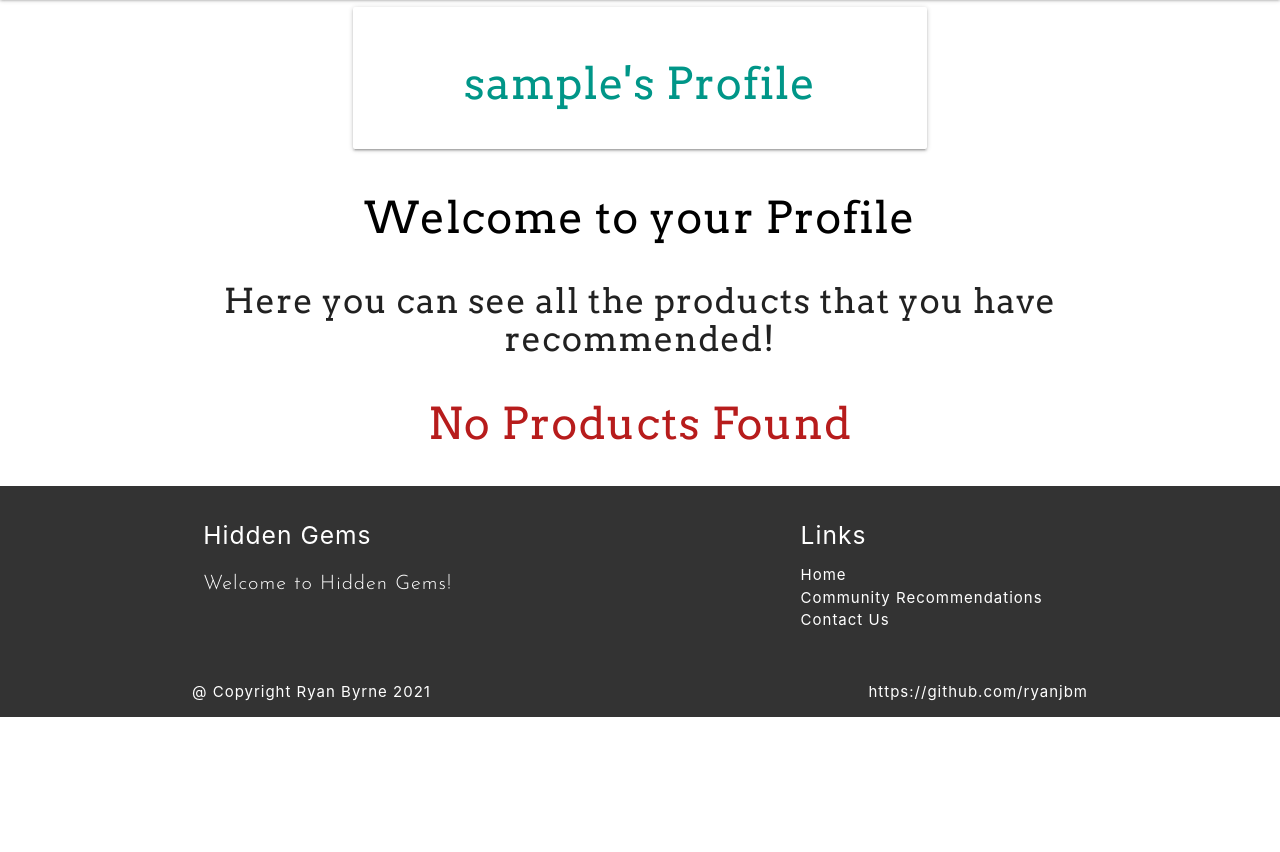
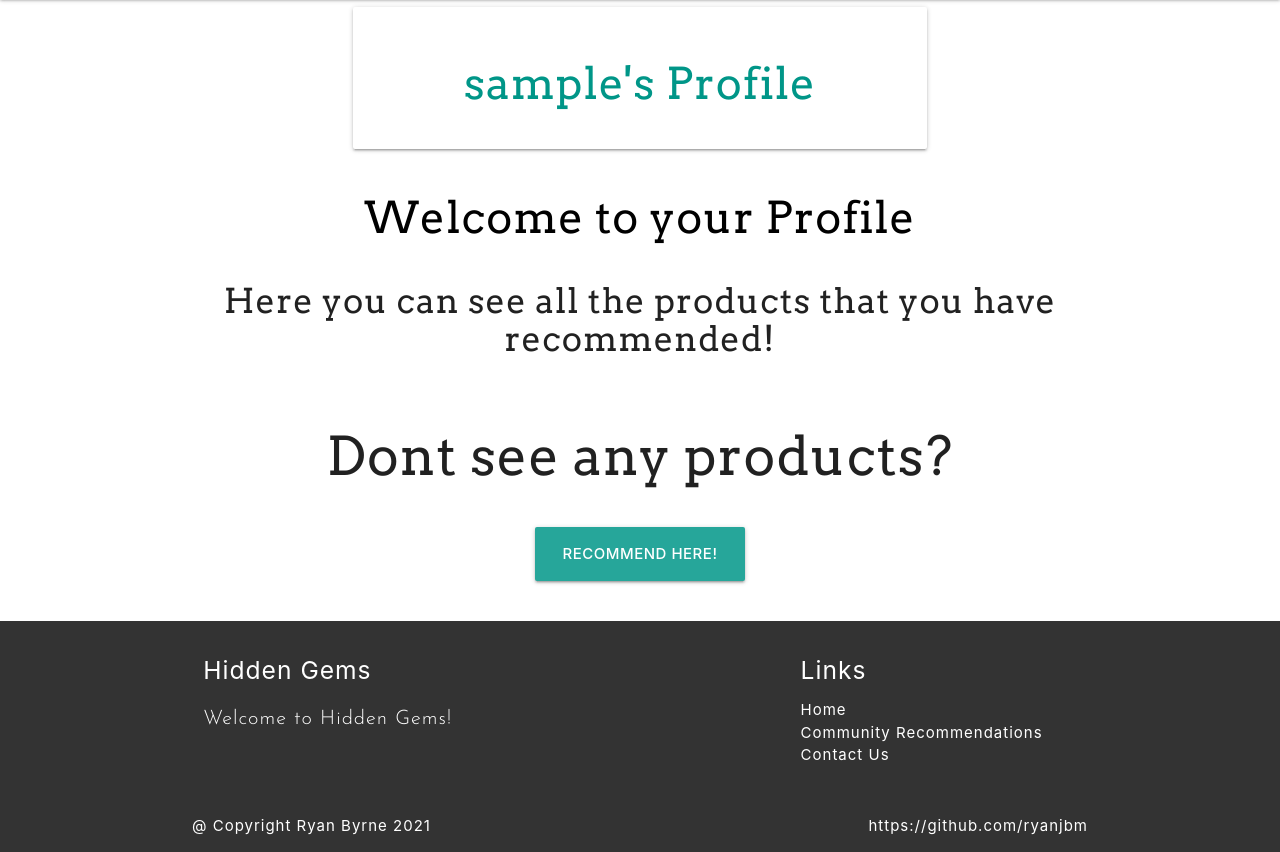
Before and after one commit to Code-Institute-Submissions/ryanjbm-Milestone3, a Flask app: page /profile/ in a window 1280 px wide. Shown: the part 120-972 px from the top of the page. Before the commit the page ends 837 px from the top, so only its background shows below. Run offline with Flask 2, Linux system fonts and the light colour scheme; the visitor is signed in with stand-in values (Sample User, id 1); a database or web service that is not in the repository returns one stand-in record (values such as "Sample title"); some libraries are stand-ins or nearby versions.

Commit message:
Added essy recommend button to profile page

```diff
--- a/templates/profile.html
+++ b/templates/profile.html
@@ -65,8 +65,17 @@
 </div>
 <hr>
 {% else %}
-<h3 class="red-text text-darken-4 center-align">No Products Found</h3>
 {% endif %}
 {% endfor %}
 {% endif %}
+ <div class="row">
+      <div class="col s12 m12">
+         <h2 class="home-text center-align">Dont see any products?</h2>
+      </div>
+   </div>
+   <div class="row">
+      <div class="col s12 m12 center-align">
+         <a class="btn-large" href="{{url_for('add_recommendation')}}"><strong>Recommend Here!</strong></a>
+      </div>
+   </div>
 {% endblock %}
```
